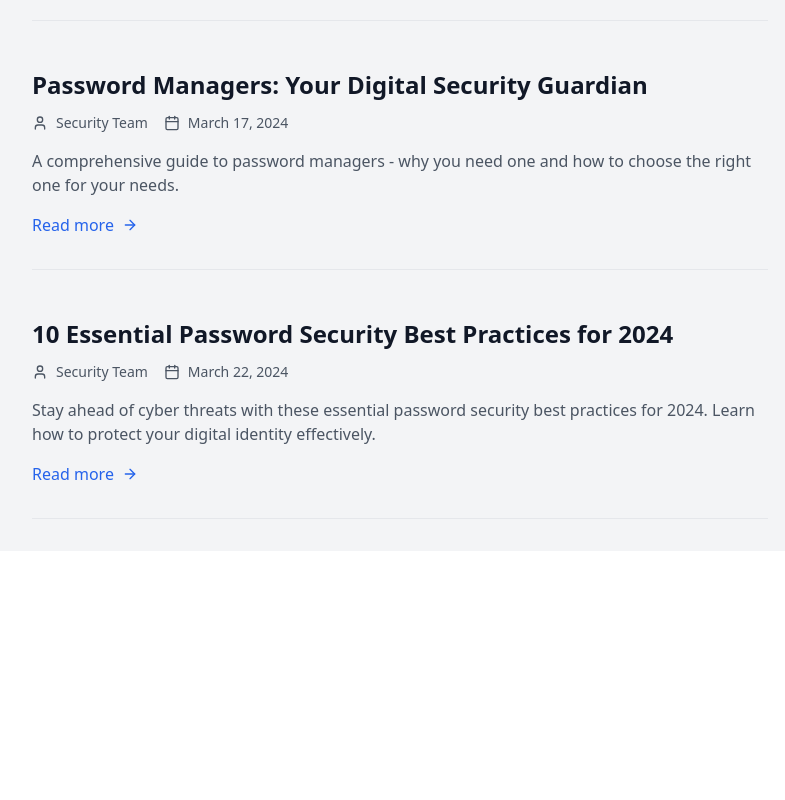
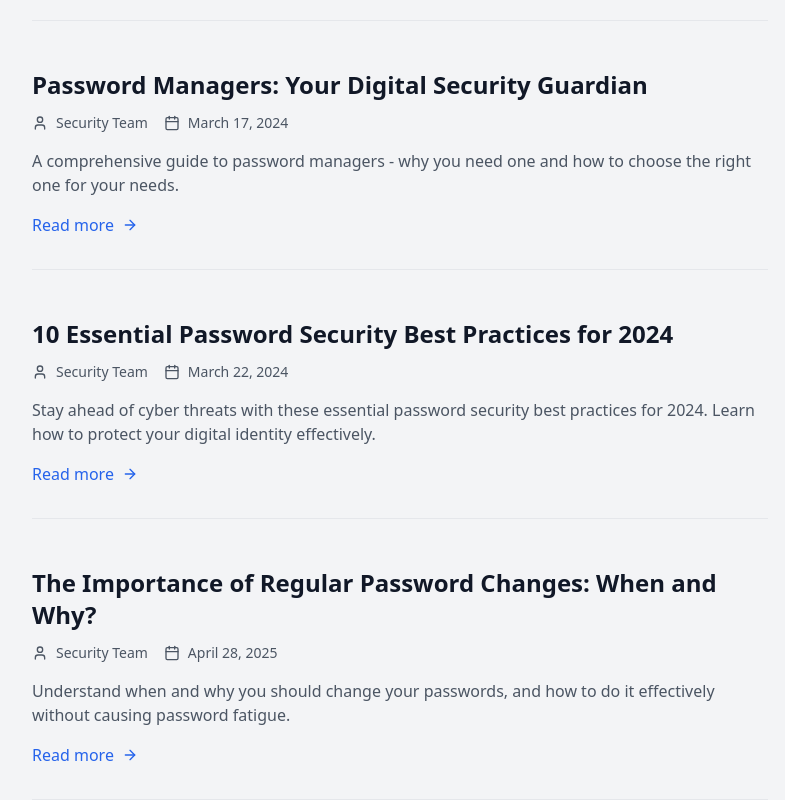
Before and after one commit to kevin1193/getrandompassword, a React (Vite) app: page /blog in a window 1280 px wide. Shown: the part 1183-1983 px from the top of the page, without its empty margins (240-1025 px from the left). Before the commit the page ends 1734 px from the top, so only its background shows below. Built offline with nearby package versions, Linux system fonts and the light colour scheme; no server answers.

Commit message:
Added new blog post

```diff
--- a/src/data/blogPosts.ts
+++ b/src/data/blogPosts.ts
@@ -282,5 +282,38 @@ export const blogPosts: BlogPost[] = [
       <h2>Conclusion</h2>
       <p>Implementing these password security best practices will significantly enhance your digital security in 2024. Remember, security is an ongoing process that requires regular attention and updates. Stay vigilant and keep your digital life secure!</p>
     `
+  },
+  {
+    title: "The Importance of Regular Password Changes: When and Why?",
+    slug: "importance-regular-password-changes",
+    date: "2025-04-28",
+    author: "Security Team",
+    description: "Understand when and why you should change your passwords, and how to do it effectively without causing password fatigue.",
+    content: `
+      <h2>Introduction</h2>
+      <p>While frequent password changes used to be recommended, today the approach is more strategic. This article explains when it's truly necessary to change passwords and how to do it without introducing bad habits.</p>
+
+      <h2>When to Change Your Passwords</h2>
+      <ul>
+        <li>After a data breach</li>
+        <li>If you notice suspicious account activity</li>
+        <li>When sharing access with someone temporarily</li>
+        <li>After logging in on an untrusted device or network</li>
+      </ul>
+
+      <h2>Why Frequent Changes Can Be Harmful</h2>
+      <p>Forced frequent changes can lead users to create predictable, weak passwords. Instead, focus on creating strong, unique passwords from the start and change only when risk is present.</p>
+
+      <h2>Best Practices for Password Changes</h2>
+      <ul>
+        <li>Use a password manager to track updates</li>
+        <li>Ensure new passwords are significantly different</li>
+        <li>Enable two-factor authentication where possible</li>
+        <li>Regularly audit your accounts for unusual activity</li>
+      </ul>
+
+      <h2>Conclusion</h2>
+      <p>By changing passwords strategically instead of routinely, you balance security with usability, minimizing risks while keeping your accounts safe.</p>
+    `
   }
 ];
```
